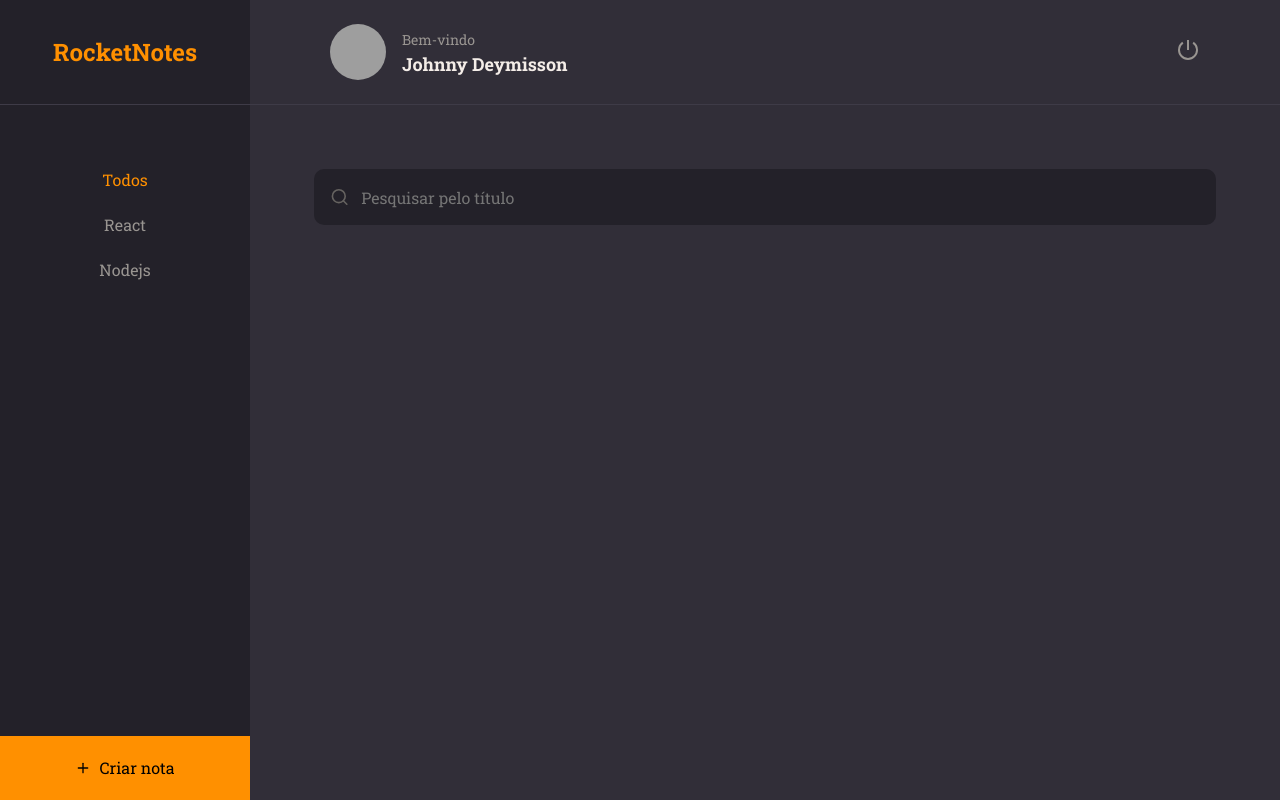
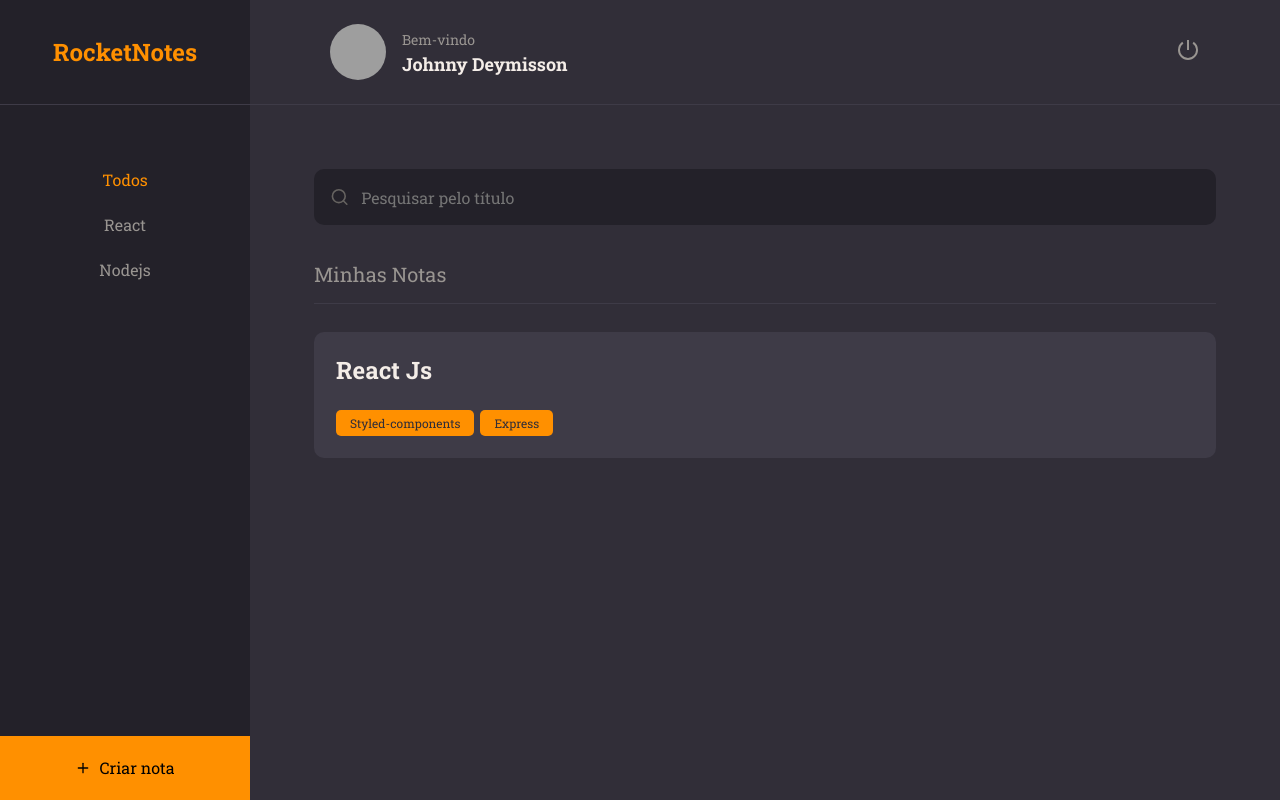
Before and after one commit to jdeymisson/rocketnotes-front, a React (Vite) app: page / in a window 1280 px wide. Built offline with nearby package versions, Linux system fonts and the light colour scheme; grey boxes are pictures that could not be loaded.

Commit message:
Finalizando a página home

```diff
--- /dev/null
+++ b/src/components/Note/index.jsx
@@ -0,0 +1,19 @@
+import { Container } from "./styles";
+import { Tag } from "../Tag";
+
+export function Note({ data,...rest }) {
+
+  return (
+    <Container {...rest}>
+      <h1>{data.title}</h1>
+      {
+        data.tags &&
+        <footer>
+         {
+            data.tags.map(tag => <Tag key={tag.id} title={tag.name} />)
+          }
+        </footer>
+      }
+    </Container>
+  );
+};
--- /dev/null
+++ b/src/components/Note/styles.js
@@ -0,0 +1,26 @@
+import styled from "styled-components";
+
+export const Container = styled.button`
+  width: 100%;
+  background-color: ${({ theme }) => theme.COLORS.BACKGROUND_700};
+
+  border: none;
+  border-radius: 10px;
+
+  padding: 22px;
+  margin-bottom: 16px;
+
+  > h1 {
+    flex: 1;
+    text-align: left;
+    font-weight: 700;
+    font-size: 24px;
+    color: ${({ theme }) => theme.COLORS.WHITE};
+  }
+
+  > footer {
+    width: 100%;
+    display: flex;
+    margin-top: 24px;
+  }
+`;
--- a/src/components/Tag/index.jsx
+++ b/src/components/Tag/index.jsx
@@ -1,8 +1,10 @@
 import { Container } from "./styles";
 
-export function Tag({title}) {
+export function Tag({ title, ...rest}) {
 
   return (
-    <Container>{ title }</Container>
+    <Container {...rest}>
+      { title }
+    </Container>
   );
 };
--- a/src/pages/Home/index.jsx
+++ b/src/pages/Home/index.jsx
@@ -2,7 +2,8 @@
 import { Header } from '../../components/Header';
 import { ButtonText } from '../../components/ButtonText';
 import { Input } from '../../components/Input';
-
+import { Section } from '../../components/Section';
+import { Note } from '../../components/Note';
 import { FiPlus, FiSearch } from 'react-icons/fi'
 
 export function Home() {
@@ -26,7 +27,14 @@
       </Search>
 
       <Content>
+        <Section title="Minhas Notas">
+          <Note data={{title: "React Js",
+          tags: [
+            {id: '1', name:'Styled-components'},
+            {id: '2', name:'Express'},
+            ]}}></Note>
 
+        </Section>
       </Content>
 
       <NewNote>
--- a/src/pages/Home/styles.js
+++ b/src/pages/Home/styles.js
@@ -50,6 +50,19 @@
 `
 export const Content = styled.div`
  grid-area: content;
+ padding: 0 64px;
+ overflow-y: auto;
+
+ ::-webkit-scrollbar-track {
+    background-color: ${({theme}) => theme.COLORS.BACKGROUND_900}
+}
+::-webkit-scrollbar {
+    width: 6px;
+}
+::-webkit-scrollbar-thumb {
+  background-color: ${({theme}) => theme.COLORS.BACKGROUND_700};
+  border-radius: 1px;
+}
 
 `
 export const NewNote = styled.button`
```
